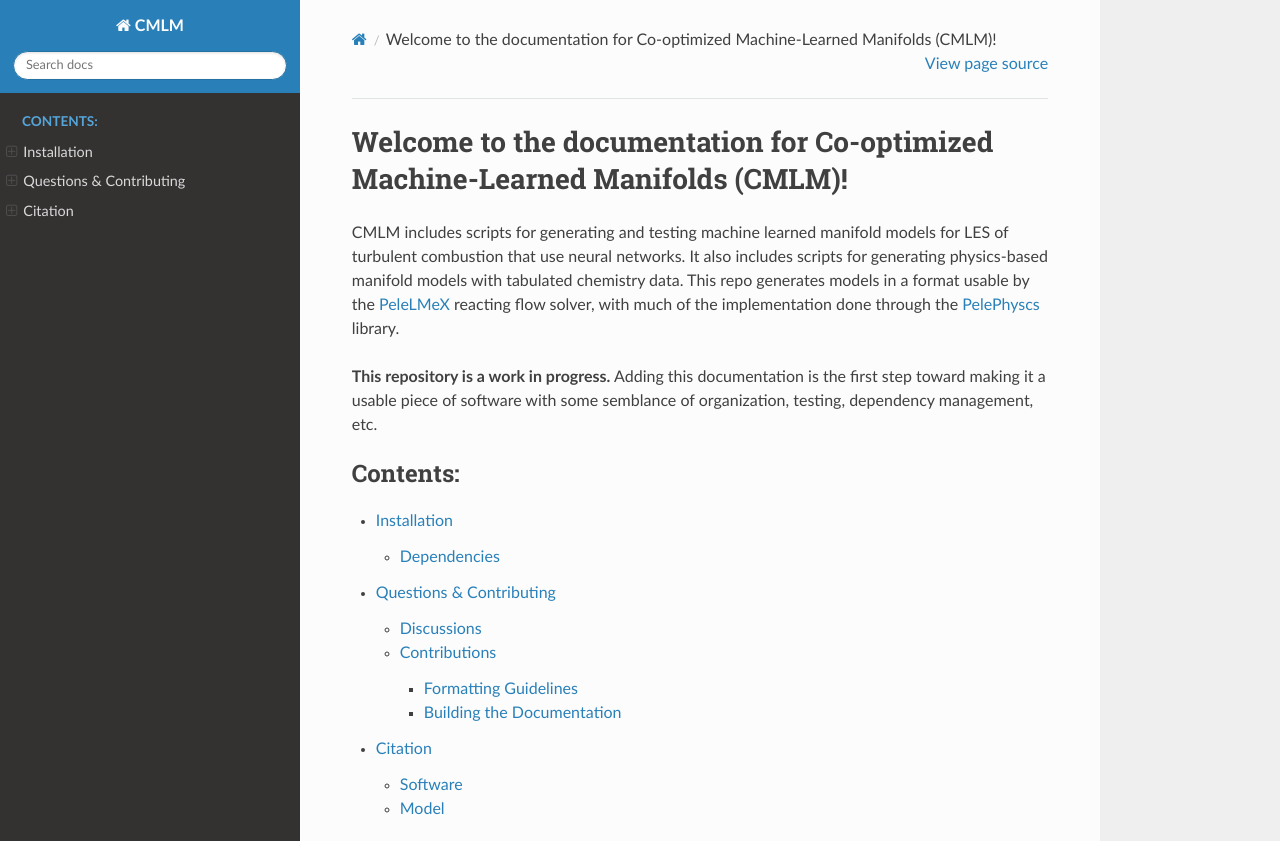
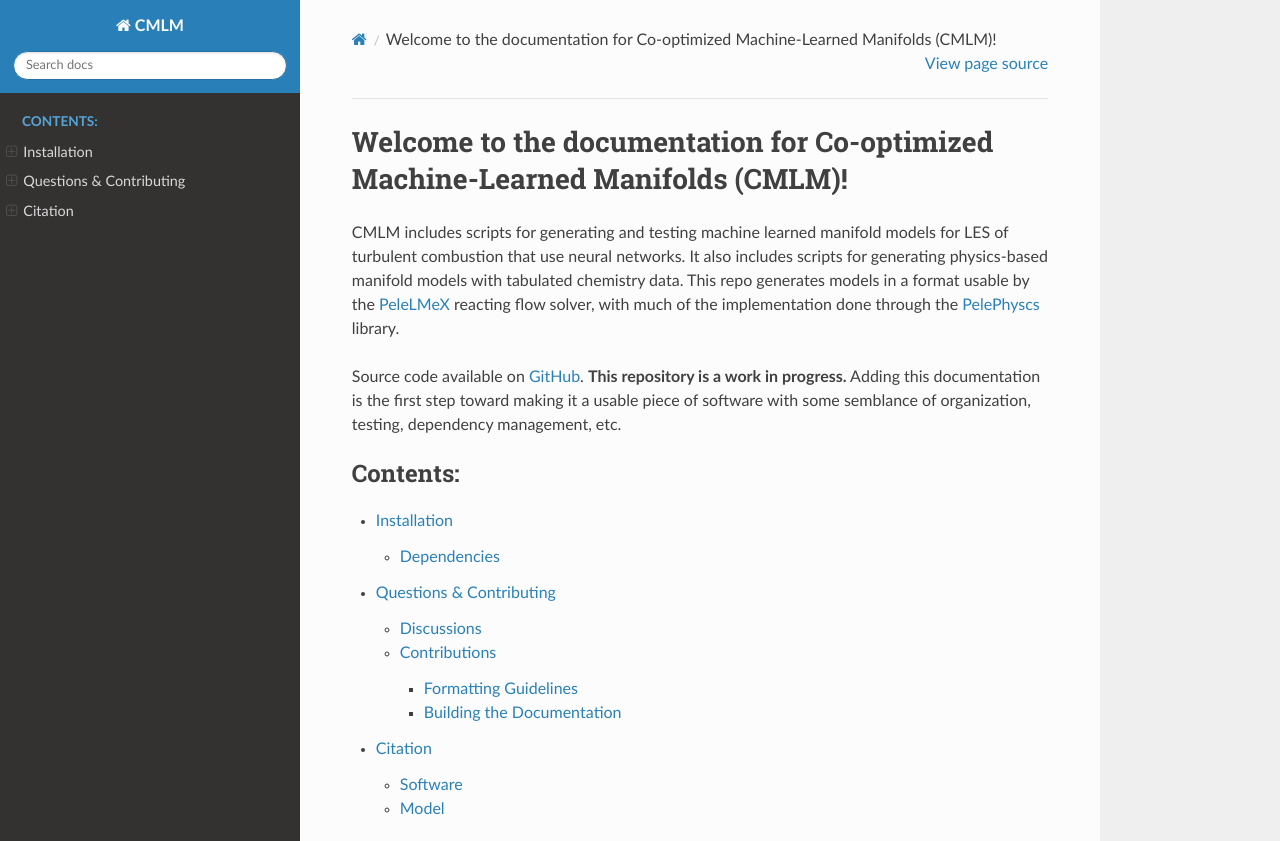
Before and after one commit to NREL/cmlm, a Sphinx documentation site: the page built from docs/index.rst, in a window 1280 px wide and 1134 px high, cut to the strip 0-841 px from the top of the window. Built offline with Sphinx 7.4.7 and the Read the Docs theme 3.1.0, drawn with Linux system fonts in a browser that asks for light colours.

Commit message:
yet another small change bypassing the normal PR process

```diff
--- a/docs/index.rst
+++ b/docs/index.rst
@@ -7,6 +7,7 @@ It also includes scripts for generating physics-based manifold models with
 tabulated chemistry data.
 This repo generates models in a format usable by the `PeleLMeX <https://amrex-combustion.github.io/PeleLMeX/>`_ reacting flow solver, with much of the implementation done through the `PelePhyscs <https://github.com/AMReX-Combustion/PelePhysics>`_ library.
 
+Source code available on `GitHub <https://github.com/NREL/cmlm>`_.
 **This repository is a work in progress.** Adding this documentation is the
 first step toward making it a usable piece of software with some semblance of
 organization, testing, dependency management, etc.
```
